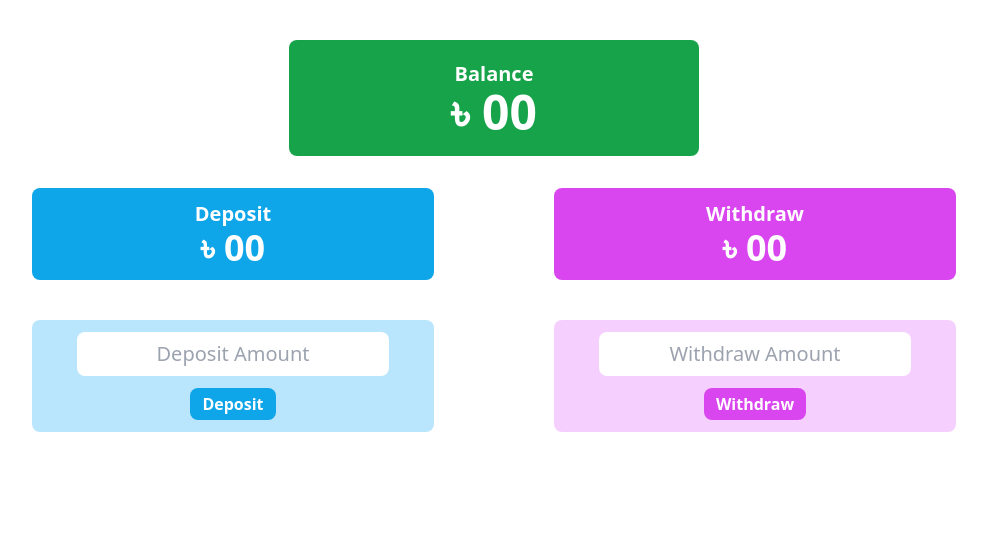
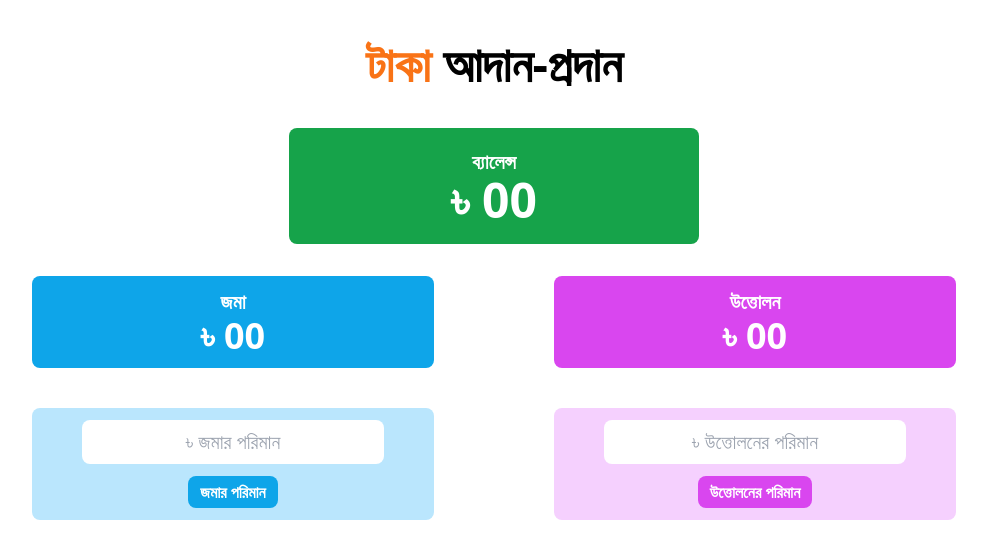
Before and after one commit to invisible360/practice-Problem-js-DOM, a plain HTML site: page practice-bank/transaction.html in a window 1280 px wide. Shown: the whole page, without its empty margins (146-1133 px from the left). Drawn offline with nearby package versions, Linux system fonts and the light colour scheme.

Commit message:
done bank

```diff
--- a/practice-bank/js/deposit.js
+++ b/practice-bank/js/deposit.js
@@ -20,8 +20,4 @@ document.getElementById('deposit-btn').addEventListener('click', function () {
         const updateBalance = updateAmountAdd('balance-amount', depositedStringConvertedIntoNumber, balanceAmountNumber);
     }
 
-
-
-
-
 });
--- a/practice-bank/js/withdraw.js
+++ b/practice-bank/js/withdraw.js
@@ -12,13 +12,20 @@ document.getElementById('withdraw-btn').addEventListener('click', function () {
         const previousAmount = getTextElementFromTag('withdraw-amount')
         const previousAmountStringConvertedIntoNumber = stringToNumber(previousAmount);
 
-        // update withdraw amount
-        const withdrawAmountUpdate = updateAmountAdd('withdraw-amount', previousAmountStringConvertedIntoNumber, withdrawStringConvertedIntoNumber);
-
         const balanceAmount = getTextElementFromTag('balance-amount');
         const balanceAmountNumber = stringToNumber(balanceAmount);
-        const updateBalance = updateAmountSub('balance-amount', balanceAmountNumber, withdrawStringConvertedIntoNumber);
+
+        if (balanceAmountNumber < withdrawStringConvertedIntoNumber) {
+            alert('invalid withdraw');
+        }
+        else {
+            // update withdraw amount
+            const withdrawAmountUpdate = updateAmountAdd('withdraw-amount', previousAmountStringConvertedIntoNumber, withdrawStringConvertedIntoNumber);
+
+            //Balance Update
+            const updateBalance = updateAmountSub('balance-amount', balanceAmountNumber, withdrawStringConvertedIntoNumber);
+
+        }
     }
 
-
 });
--- a/practice-bank/transaction.html
+++ b/practice-bank/transaction.html
@@ -12,12 +12,13 @@
 <body>
 
     <main class="container mx-auto w-[80%]  mt-10">
+        <h1 class="text-5xl font-bold text-center mb-10"><span class="text-orange-500">টাকা</span> আদান-প্রদান</h1>
         <!-- Display all amount -->
         <section>
             <!-- Balance -->
             <div class="grid grid-cols-1 place-items-center mb-8">
                 <div class="bg-green-600  rounded-lg text-center w-2/5 py-5 flex justify-center items-center flex-col">
-                    <h1 class="text-xl  text-white font-semibold">Balance</h1>
+                    <h1 class="text-xl  text-white font-semibold">ব্যালেন্স</h1>
                     <h1 class="text-5xl font-bold text-white"><b>&#2547 </b><span id="balance-amount">00</span></h1>
                 </div>
             </div>
@@ -25,14 +26,14 @@
             <div class="grid grid-cols-2 place-items-center gap-x-5">
                 <!-- Deposit -->
                 <div class="bg-sky-500  rounded-lg text-center py-3 w-4/5 flex justify-center items-center flex-col">
-                    <h1 class="text-xl  text-white font-semibold">Deposit</h1>
+                    <h1 class="text-xl  text-white font-semibold">জমা</h1>
                     <h1 class="text-4xl font-bold text-white"><b>&#2547 </b><span id="deposit-amount">00</span></h1>
                 </div>
 
                 <!-- Withdraw -->
                 <div
                     class="bg-fuchsia-500  rounded-lg text-center py-3 w-4/5 flex justify-center items-center flex-col">
-                    <h1 class="text-xl  text-white font-semibold">Withdraw</h1>
+                    <h1 class="text-xl  text-white font-semibold">উত্তোলন</h1>
                     <h1 class="text-4xl font-bold text-white"><b>&#2547 </b><span id="withdraw-amount">00</span></h1>
                 </div>
             </div>
@@ -42,14 +43,18 @@
         <section class="grid grid-cols-2 place-items-center gap-x-5 mt-10">
             <!-- deposit field -->
             <div class="bg-sky-200 rounded-lg text-center py-3 w-4/5 flex justify-center items-center flex-col">
-                <input id="deposit-field" class="text-center rounded-lg p-2 mb-3 text-xl" type="text" placeholder="Deposit Amount">
-                <button id="deposit-btn" class="bg-sky-500 px-3 py-1 font-bold text-white rounded-lg hover:bg-green-500">Deposit</button>
+                <input id="deposit-field" class="text-center rounded-lg p-2 mb-3 text-xl w-3/4" type="text"
+                    placeholder="&#2547 জমার পরিমান">
+                <button id="deposit-btn"
+                    class="bg-sky-500 px-3 py-1 font-bold text-white rounded-lg hover:bg-green-500">জমার পরিমান</button>
             </div>
 
             <!-- Withdraw Field -->
             <div class="bg-fuchsia-200 rounded-lg text-center py-3 w-4/5 flex justify-center items-center flex-col">
-                <input id="withdraw-field" class="text-center rounded-lg p-2 mb-3 text-xl" type="text" placeholder="Withdraw Amount">
-                <button id="withdraw-btn" class="bg-fuchsia-500 px-3 py-1 font-bold text-white rounded-lg hover:bg-green-500">Withdraw</button>
+                <input id="withdraw-field" class="text-center rounded-lg p-2 mb-3 text-xl w-3/4" type="text"
+                    placeholder="&#2547 উত্তোলনের পরিমান">
+                <button id="withdraw-btn"
+                    class="bg-fuchsia-500 px-3 py-1 font-bold text-white rounded-lg hover:bg-green-500">উত্তোলনের পরিমান</button>
             </div>
         </section>
 
```
